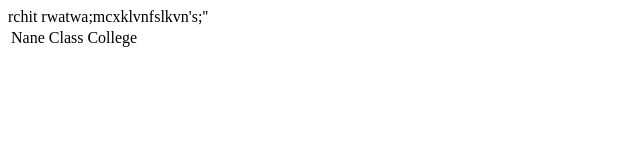
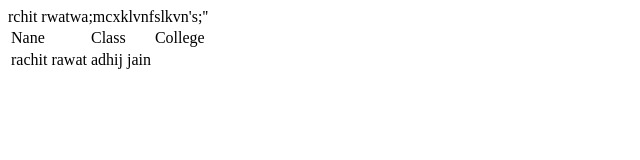
Before and after one commit to rachitthakur311/git-project, a plain HTML site: page index.html in a window 1280 px wide. Shown: the whole page, without its empty margins (0-640 px from the left). Drawn offline with Linux system fonts and the light colour scheme.

Commit message:
add table

```diff
--- a/index.html
+++ b/index.html
@@ -13,6 +13,10 @@
             <td>Nane</td>
             <td>Class</td>
             <td>College</td>
+            <tr>
+                <td>rachit rawat</td>
+                <td>adhij jain</td>
+            </tr>
         </tr>
     </table>
 </body>
```
